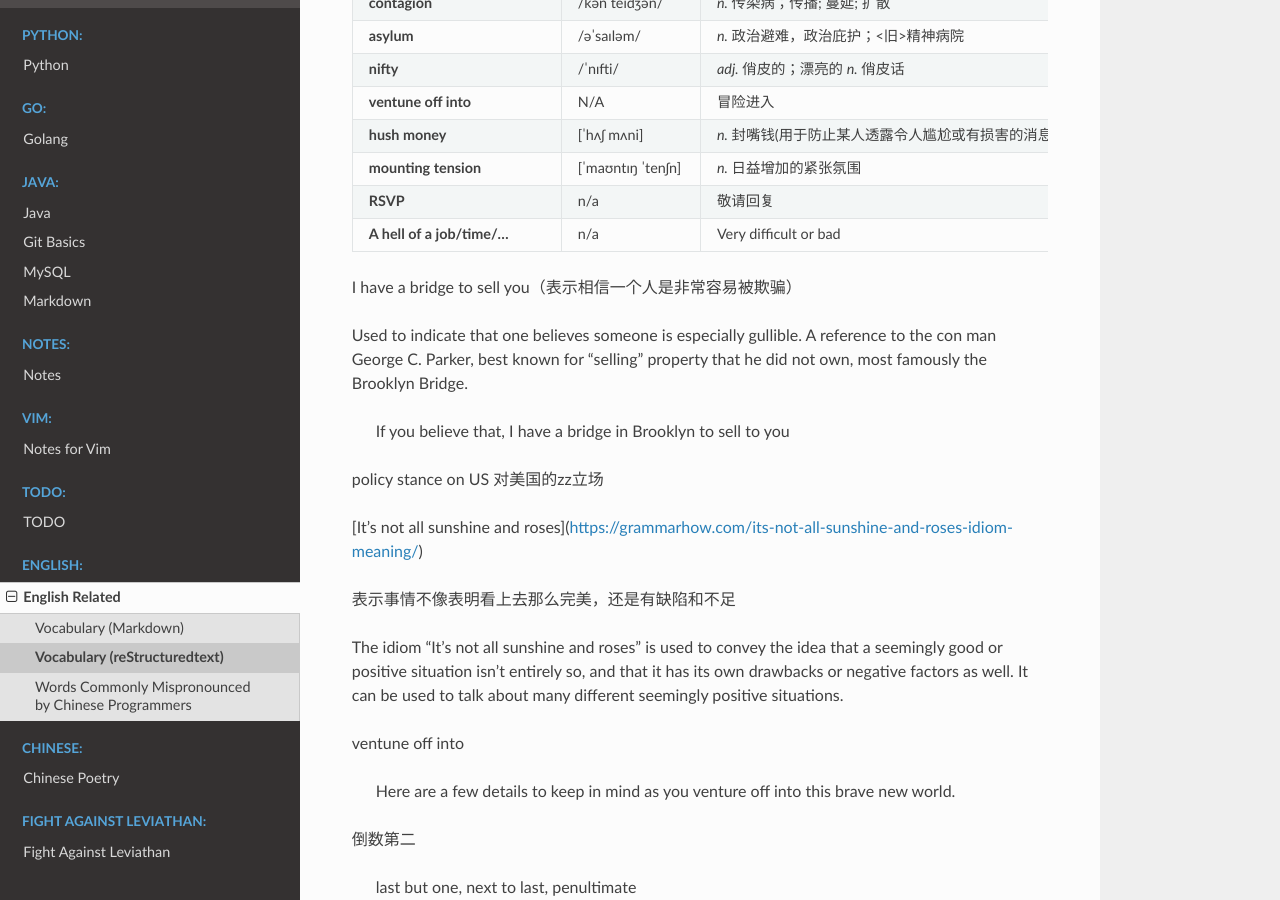
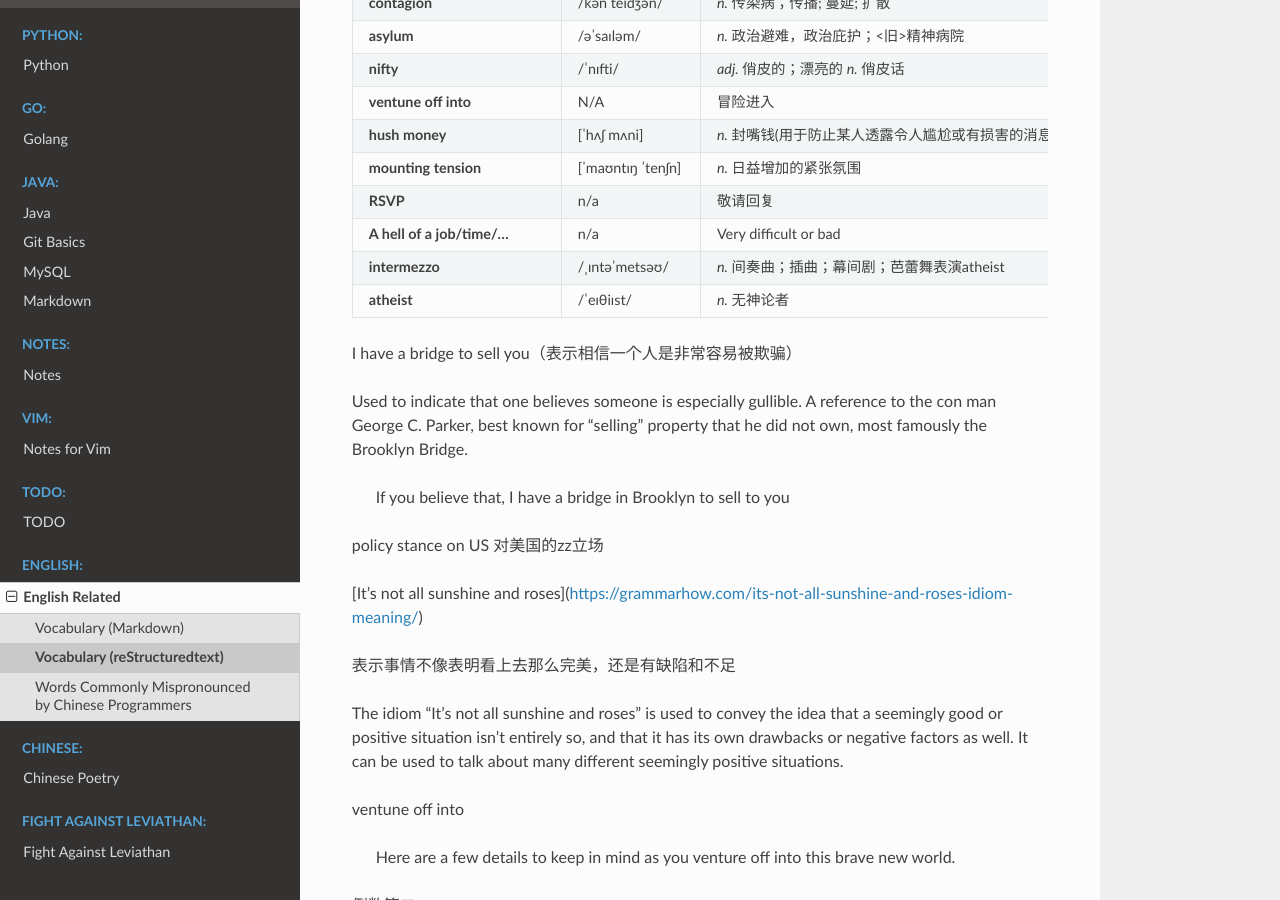
Before and after one commit to Pyrad/pyradnotes, a Sphinx documentation site: the page built from source/English/vocabulary.rst, in a window 1280 px wide and 900 px high, scrolled down 1201 px. Built offline with Sphinx 7.4.7 and the Read the Docs theme 2.0.0, drawn with Linux system fonts in a browser that asks for light colours.

Commit message:
English 2 new words

```diff
--- a/source/English/vocabulary.rst
+++ b/source/English/vocabulary.rst
@@ -117,7 +117,12 @@ Vocabulary  (reStructuredtext)
     * - **A hell of a job/time/...**
       - n/a
       - Very difficult or bad
-
+    * - **intermezzo**
+      - /ˌɪntəˈmetsəʊ/
+      - *n.* 间奏曲；插曲；幕间剧；芭蕾舞表演atheist
+    * - **atheist**
+      - /ˈeɪθiɪst/
+      - *n.* 无神论者
 
 
 
```
